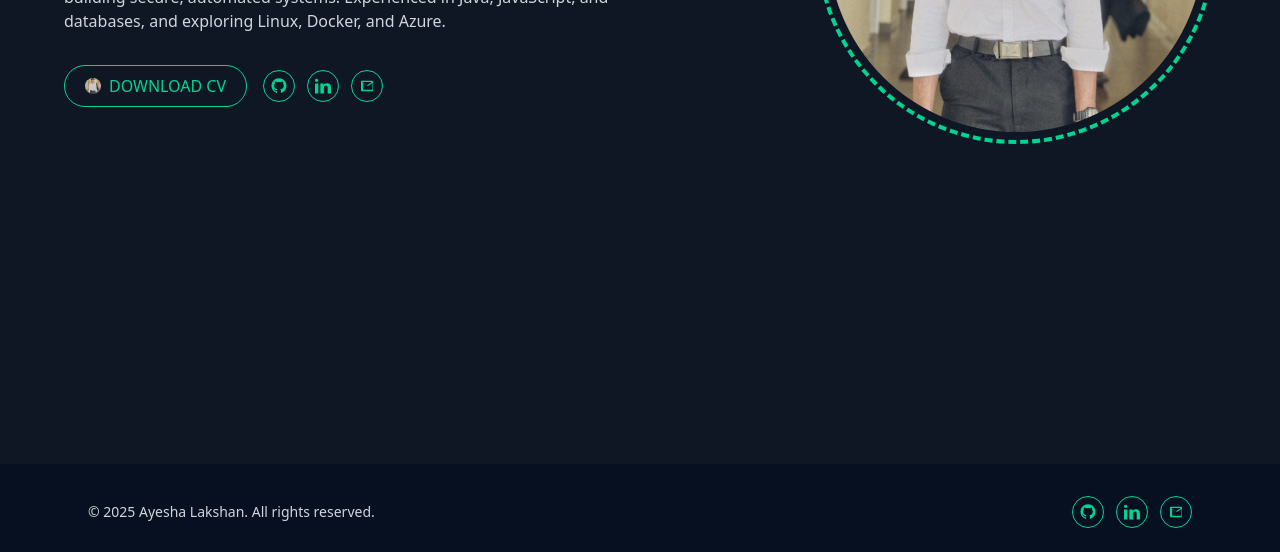
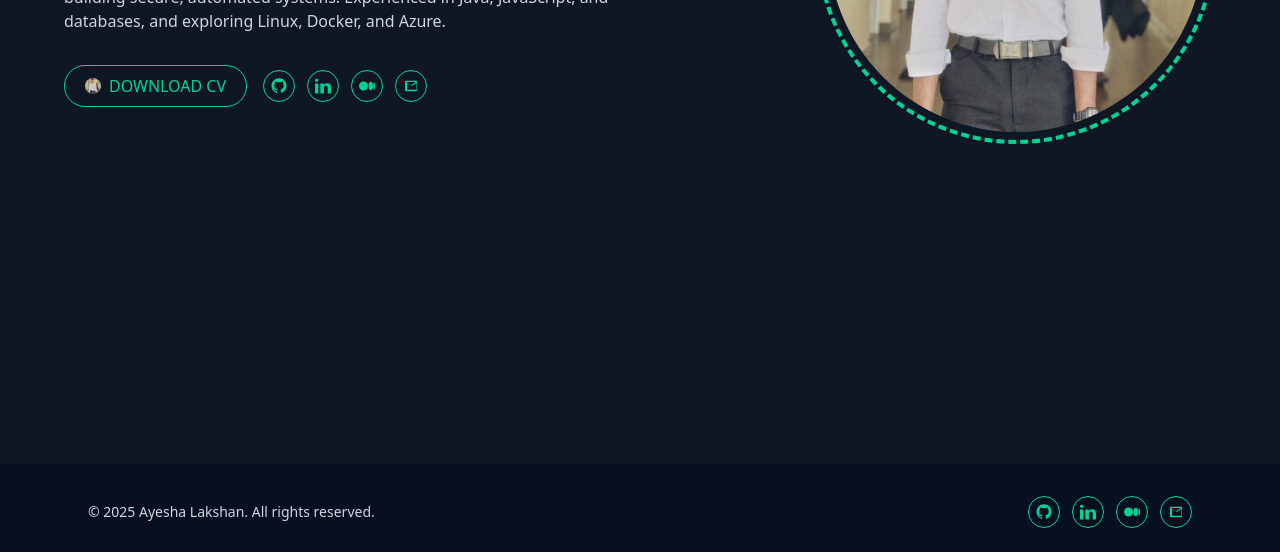
Before and after one commit to ayeshlakshan35/protfolio, a React (Vite) app: page / in a window 1280 px wide. Shown: the part 400-952 px from the top of the page. Built offline with nearby package versions, Linux system fonts and the light colour scheme.

Commit message:
update footer and home

```diff
--- a/src/Components/footer.jsx
+++ b/src/Components/footer.jsx
@@ -4,21 +4,67 @@ export default function Footer() {
 	return (
 		<footer className="bg-[#071021] text-gray-300">
 			<div className="max-w-6xl mx-auto px-6 py-8 flex flex-col md:flex-row items-center justify-between gap-4">
-				<div className="text-sm">&copy; {new Date().getFullYear()} Ayesha Lakshan. All rights reserved.</div>
+				<div className="text-sm">
+					&copy; {new Date().getFullYear()} Ayesha Lakshan. All rights reserved.
+				</div>
 
 				<div className="flex items-center gap-3">
-					<a href="https://github.com/ayeshlakshan35" aria-label="github" className="w-8 h-8 rounded-full border border-emerald-400 flex items-center justify-center text-emerald-400">
-						<svg xmlns="http://www.w3.org/2000/svg" viewBox="0 0 24 24" className="w-4 h-4 fill-current" aria-hidden>
+					<a
+						href="https://github.com/ayeshlakshan35"
+						aria-label="github"
+						className="w-8 h-8 rounded-full border border-emerald-400 flex items-center justify-center text-emerald-400"
+					>
+						<svg
+							xmlns="http://www.w3.org/2000/svg"
+							viewBox="0 0 24 24"
+							className="w-4 h-4 fill-current"
+							aria-hidden
+						>
 							<path d="M12 .5C5.73.5.75 5.48.75 11.77c0 4.94 3.2 9.12 7.64 10.59.56.1.76-.24.76-.53 0-.26-.01-1.12-.02-2.03-3.1.67-3.75-1.49-3.75-1.49-.5-1.27-1.22-1.61-1.22-1.61-.99-.68.08-.67.08-.67 1.1.08 1.68 1.13 1.68 1.13.97 1.66 2.55 1.18 3.17.9.1-.71.38-1.18.69-1.45-2.47-.28-5.07-1.24-5.07-5.52 0-1.22.44-2.22 1.16-3-.12-.28-.5-1.42.11-2.96 0 0 .95-.3 3.12 1.15a10.8 10.8 0 012.84-.38c.96 0 1.94.13 2.84.38 2.17-1.45 3.12-1.15 3.12-1.15.61 1.54.23 2.68.11 2.96.72.78 1.16 1.78 1.16 3 0 4.29-2.6 5.24-5.08 5.51.39.34.73 1.02.73 2.06 0 1.49-.01 2.69-.01 3.06 0 .29.2.64.77.53 4.44-1.47 7.64-5.65 7.64-10.59C23.25 5.48 18.27.5 12 .5z" />
 						</svg>
 					</a>
-					<a href="https://www.linkedin.com/in/ayesh-lakshan-217408333/" aria-label="linkedin" className="w-8 h-8 rounded-full border border-emerald-400 flex items-center justify-center text-emerald-400">
-						<svg xmlns="http://www.w3.org/2000/svg" viewBox="0 0 24 24" className="w-4 h-4 fill-current" aria-hidden>
+
+					<a
+						href="https://www.linkedin.com/in/ayesh-lakshan-217408333/"
+						aria-label="linkedin"
+						className="w-8 h-8 rounded-full border border-emerald-400 flex items-center justify-center text-emerald-400"
+					>
+						<svg
+							xmlns="http://www.w3.org/2000/svg"
+							viewBox="0 0 24 24"
+							className="w-4 h-4 fill-current"
+							aria-hidden
+						>
 							<path d="M4.98 3.5C4.98 4.88 3.88 6 2.5 6S0 4.88 0 3.5 1.12 1 2.5 1s2.48 1.12 2.48 2.5zM0 8.25h5v15H0v-15zM8 8.25h4.8v2.05h.07c.67-1.27 2.3-2.6 4.73-2.6C23.2 7.7 24 11 24 14.9V23.25h-5v-7.8c0-1.86-.03-4.25-2.59-4.25-2.6 0-3 2.05-3 4.14V23.25H8V8.25z" />
 						</svg>
 					</a>
-					<a href="mailto:ayeshalakshan00@gmail.com" aria-label="Email" className="w-8 h-8 rounded-full border border-emerald-400 flex items-center justify-center text-emerald-400">
-						<svg xmlns="http://www.w3.org/2000/svg" viewBox="0 0 24 24" className="w-4 h-4" aria-hidden>
+
+					<a
+						href="https://medium.com/@ayeshalakshan00"
+						aria-label="medium"
+						className="w-8 h-8 rounded-full border border-emerald-400 flex items-center justify-center text-emerald-400"
+					>
+						<svg
+							xmlns="http://www.w3.org/2000/svg"
+							viewBox="0 0 1043.63 592.71"
+							className="w-4 h-4 fill-current"
+							aria-hidden
+						>
+							<path d="M588.67 296.36c0 163.75-131.92 296.35-294.33 296.35C131.92 592.71 0 460.11 0 296.36 0 132.61 131.92 0 294.34 0c162.41 0 294.33 132.61 294.33 296.36zM915.3 296.36c0 154.09-65.96 279.05-147.16 279.05-81.19 0-147.15-124.96-147.15-279.05S686.95 17.3 768.14 17.3c81.2 0 147.16 124.96 147.16 279.06zM1043.63 296.36c0 138.03-23.48 249.92-52.45 249.92-28.97 0-52.45-111.89-52.45-249.92S962.21 46.44 991.18 46.44c28.97 0 52.45 111.89 52.45 249.92z" />
+						</svg>
+					</a>
+
+					<a
+						href="mailto:ayeshalakshan00@gmail.com"
+						aria-label="Email"
+						className="w-8 h-8 rounded-full border border-emerald-400 flex items-center justify-center text-emerald-400"
+					>
+						<svg
+							xmlns="http://www.w3.org/2000/svg"
+							viewBox="0 0 24 24"
+							className="w-4 h-4"
+							aria-hidden
+						>
 							<path
 								d="M3 5.5c0-.83.67-1.5 1.5-1.5h15c.83 0 1.5.67 1.5 1.5V18.5a1.5 1.5 0 01-1.5 1.5h-15A1.5 1.5 0 013 18.5V5.5zm1.8.5l7.2 4.8 7.2-4.8H4.8zm15.4 1.4l-5.93 3.96a2 2 0 01-2.14 0L6.2 7.4v10.1h14V7.4z"
 								fill="currentColor"
--- a/src/pages/Home.jsx
+++ b/src/pages/Home.jsx
@@ -28,7 +28,6 @@ export default function Home() {
                 href="#"
                 className="inline-flex items-center gap-2 px-5 py-2 border border-emerald-400 rounded-full text-emerald-400 hover:bg-emerald-900/30"
               >
-                {/* Small portrait used as an icon inside the button. Put your photo at src/assets/portrait.jpg */}
                 <img
                   src={profile}
                   alt="portrait icon"
@@ -38,7 +37,7 @@ export default function Home() {
               </a>
 
               <div className="flex items-center gap-3">
-                  {/* simple social icons (SVG logos) */}
+                {/* GitHub */}
                 <a
                   className="w-8 h-8 rounded-full border border-emerald-400 flex items-center justify-center text-emerald-400"
                   href="https://github.com/ayeshlakshan35"
@@ -49,6 +48,7 @@ export default function Home() {
                   </svg>
                 </a>
 
+                {/* LinkedIn */}
                 <a
                   className="w-8 h-8 rounded-full border border-emerald-400 flex items-center justify-center text-emerald-400"
                   href="https://www.linkedin.com/in/ayesh-lakshan-217408333/"
@@ -59,6 +59,18 @@ export default function Home() {
                   </svg>
                 </a>
 
+                {/* Medium (NEW) */}
+                <a
+                  className="w-8 h-8 rounded-full border border-emerald-400 flex items-center justify-center text-emerald-400"
+                  href="https://medium.com/@ayeshalakshan00"
+                  aria-label="medium"
+                >
+                  <svg xmlns="http://www.w3.org/2000/svg" viewBox="0 0 1043.63 592.71" className="w-4 h-4 fill-current" aria-hidden>
+                    <path d="M588.67 296.36c0 163.75-131.92 296.35-294.33 296.35C131.92 592.71 0 460.11 0 296.36 0 132.61 131.92 0 294.34 0c162.41 0 294.33 132.61 294.33 296.36zM915.3 296.36c0 154.09-65.96 279.05-147.16 279.05-81.19 0-147.15-124.96-147.15-279.05S686.95 17.3 768.14 17.3c81.2 0 147.16 124.96 147.16 279.06zM1043.63 296.36c0 138.03-23.48 249.92-52.45 249.92-28.97 0-52.45-111.89-52.45-249.92S962.21 46.44 991.18 46.44c28.97 0 52.45 111.89 52.45 249.92z" />
+                  </svg>
+                </a>
+
+                {/* Email */}
                 <a
                   className="w-8 h-8 rounded-full border border-emerald-400 flex items-center justify-center text-emerald-400"
                   href="mailto:ayeshalakshan00@gmail.com"
@@ -73,16 +85,13 @@ export default function Home() {
                 </a>
               </div>
             </div>
-
           </div>
 
-          {/* Right: Portrait with dashed ring */}
+          {/* Right: Portrait */}
           <div className="lg:w-1/2 w-full flex justify-end">
             <div className="relative w-100 h-100 sm:w-100 sm:h-100portrait-container">
-              {/* Static portrait (keeps image from rotating) */}
               <div className="absolute inset-0 flex items-center justify-center p-3">
                 <div className="w-full h-full rounded-full overflow-hidden bg-black flex items-center justify-center">
-                  {/* Main hero portrait - fill the circular container and crop to circle */}
                   <img
                     src={profile}
                     alt="portrait"
@@ -91,7 +100,6 @@ export default function Home() {
                 </div>
               </div>
 
-              {/* Rotating dashed ring (separate element so only ring rotates) */}
               <div className="absolute inset-0 rounded-full pointer-events-none">
                 <div className="w-full h-full rounded-full border-4 border-dashed border-emerald-400 ring-rotate" />
               </div>
```
Lines whose indentation alone changed are shown as unchanged.
